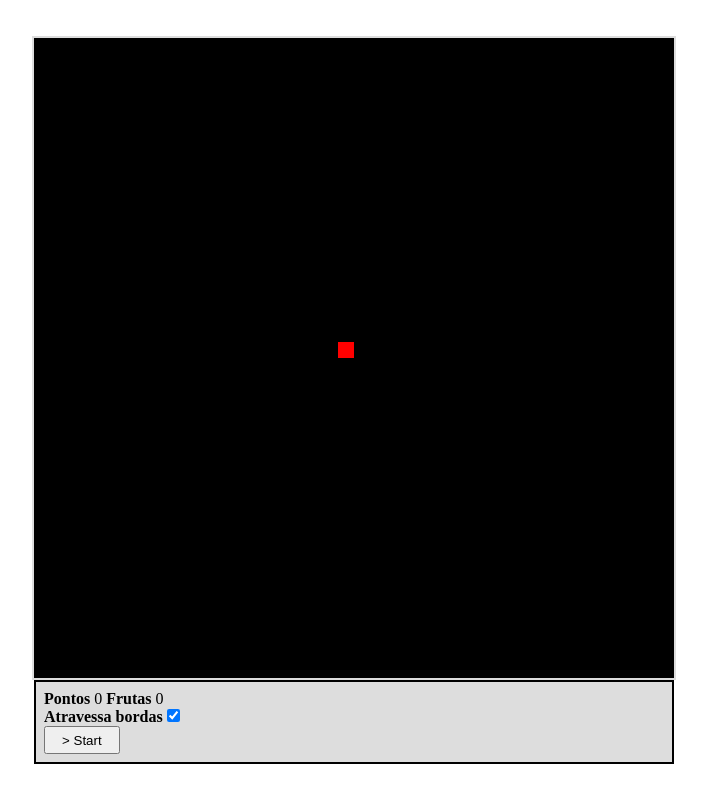
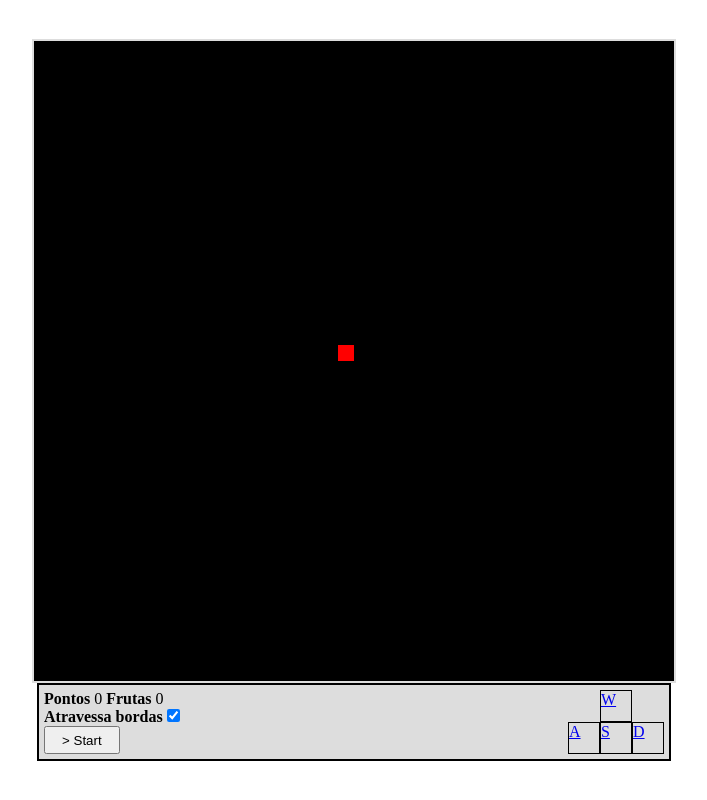
Before and after one commit to dcorazolla/dio-jogo-snake, a plain HTML site: page index.html in a window 1280 px wide. Shown: the whole page, without its empty margins (286-993 px from the left). Drawn offline with Linux system fonts and the light colour scheme.

Commit message:
controles por mouse ou celular

```diff
--- a/css/main.css
+++ b/css/main.css
@@ -20,13 +20,29 @@ body {
 }
 
 #painel {
+    display: flex;
+    flex-direction: row;
+    align-items: center;
+    justify-content: space-between;
     border: 2px solid #000;
-    padding: .5rem;
+    padding: .3rem;
     background-color: #ddd;
 }
 
+.pontuacao {
+    width: 60%;
+}
+.controles {
+    display: flex;
+    flex-direction: column;
+    align-items: center;
+    justify-content: center;
+}
+.controles .linha {
+    display: flex;
+    flex-direction: row;
+}
 .botoes {
-    width: 100%;
     display: flex;
     flex-direction: row;
     align-items: center;
@@ -36,3 +52,8 @@ body {
 button {
     padding: .3rem 1rem;
 }
+.tecla {
+    width: 30px;
+    height: 30px;
+    border: 1px solid #000;
+}
--- a/index.html
+++ b/index.html
@@ -9,6 +9,7 @@
 <body>
     <canvas id="snake-game"></canvas>
     <div id="painel">
+        <div class="pontuacao">
             <p><strong>Pontos</strong> <span id="spnpontos">0</span> <strong>Frutas</strong> <span id="spnfrutas">0</span></p>
             <p><label><strong>Atravessa bordas</strong> <input type="checkbox" onclick="changeStatus(this);" checked /></label></p>
             <div class="botoes">
@@ -17,6 +18,17 @@
                 <button id="btn-restart" onclick="restart(this);" style="display: none;">< Restart</button>
             </div>
         </div>
+        <div class="controles">
+            <div class="linha">
+                <a class="tecla" href="#" onclick="mouseActionUp()">W</a>
+            </div>
+            <div class="linha">
+                <a class="tecla" href="#" onclick="mouseActionLeft()">A</a>
+                <a class="tecla" href="#" onclick="mouseActionDown()">S</a>
+                <a class="tecla" href="#" onclick="mouseActionRight()">D</a>
+            </div>
+        </div>
+    </div>
     <script src="./js/main.js"></script>
 </body>
 </html>
--- a/js/main.js
+++ b/js/main.js
@@ -132,6 +132,38 @@
             startFood();
         }
         snake.unshift({x: posX, y: posY});
+    }
+
+    let mouseActionUp = () => {
+        if (defs.direction != "down") {
+            defs.direction = "up";
+            movimento = true;
+        }
+        return false;
+    }
+
+    let mouseActionDown = () => {
+        if (defs.direction != "up") {
+            defs.direction = "down";
+            movimento = true;
+        }
+        return false;
+    }
+
+    let mouseActionLeft = () => {
+        if (defs.direction != "right") {
+            defs.direction = "left";
+            movimento = true;
+        }
+        return false;
+    }
+
+    let mouseActionRight = () => {
+        if (defs.direction != "left") {
+            defs.direction = "right";
+            movimento = true;
+        }
+        return false;
     }
 
     /**
```
Also changed, not shown: 1 other file. Lines whose indentation alone changed are shown as unchanged.
